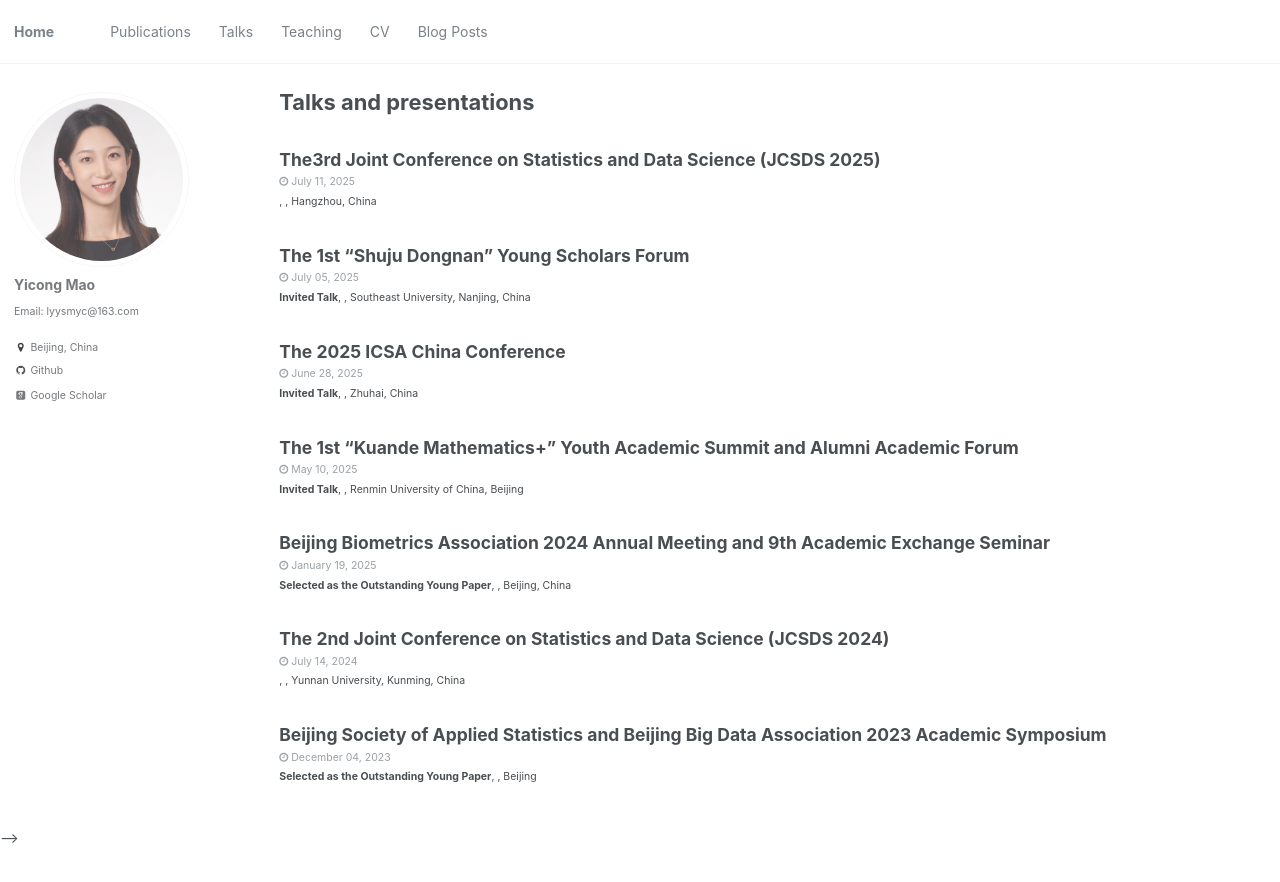
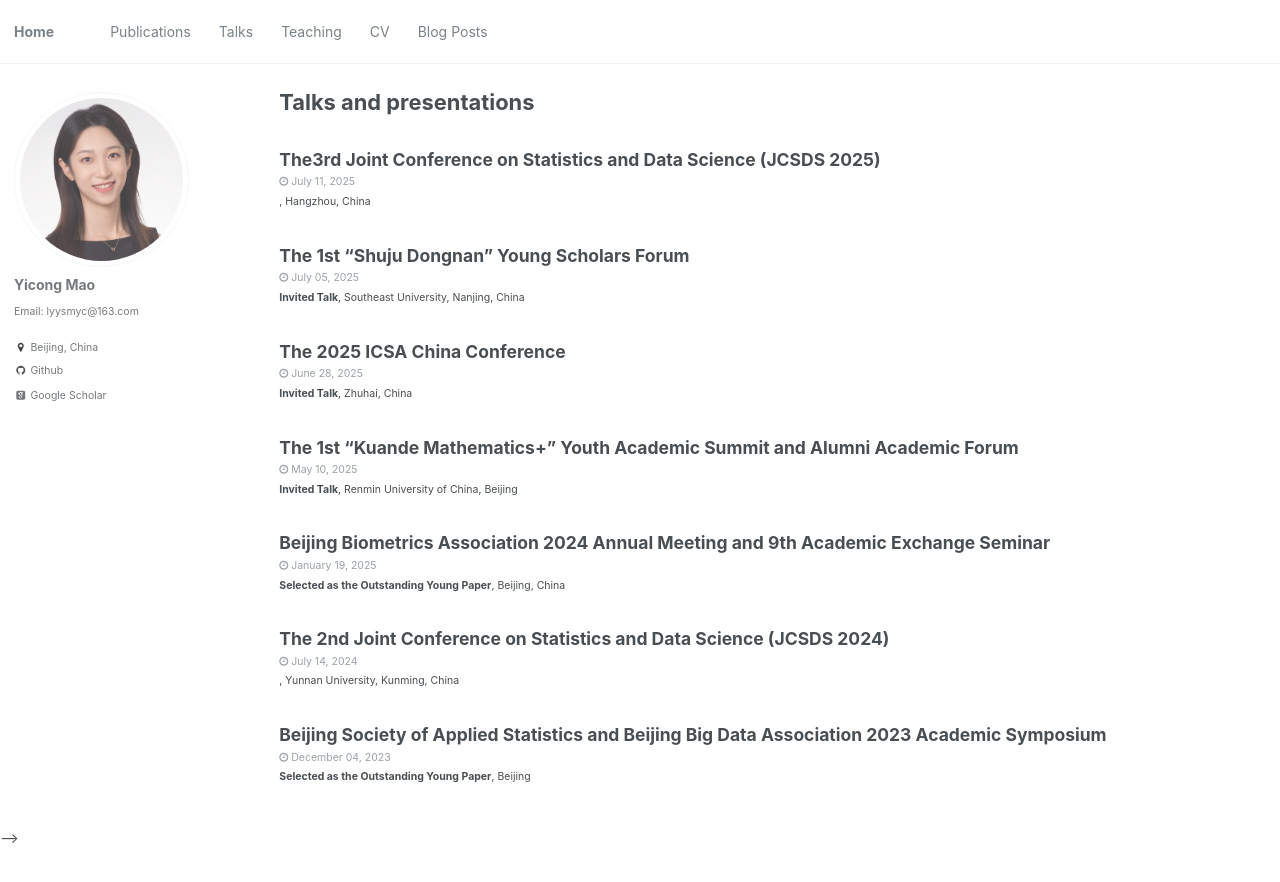
Before and after one commit to Yicong1225/Yicong1225.github.io, a Jekyll site: the page built from _pages/talks.html, in a window 1280 px wide and 974 px high. Shown: the top 882 px of the window. Built offline with Jekyll 4.4.1, drawn with Linux system fonts in a browser that asks for light colours; some web fonts are replaced.

```diff
--- a/_includes/archive-single-talk.html
+++ b/_includes/archive-single-talk.html
@@ -36,7 +36,20 @@
       <p class="page__meta"><i class="fa fa-clock-o" aria-hidden="true"></i> {% include read-time.html %}</p>
     {% endif %}
     {% if post.date %}<p class="page__meta"><i class="fa fa-clock-o" aria-hidden="true"></i> {{ post.date | date: '%B %d, %Y' }}</p>{% endif %}
-    {% if post.venue %}<p class="archive__item-excerpt" itemprop="description">{{post.type}}, {{ post.venue }},  {{post.location}} {% endif %}
+   {%- assign obj = post -%}
+{%- assign talk_type = obj.talk_type | default: obj.type -%}
+
+{%- assign parts = "" | split: "|" -%}
+{%- if talk_type and talk_type != "" -%}
+  {%- assign parts = parts | push: talk_type -%}
+{%- endif -%}
+{%- if obj.location and obj.location != "" -%}
+  {%- assign parts = parts | push: obj.location -%}
+{%- endif -%}
+
+{%- if parts.size > 0 -%}
+  <p class="archive__item-excerpt" itemprop="description">{{ parts | join: ", " }}</p>
+{%- endif -%}
     {% if post.excerpt %}<p class="archive__item-excerpt" itemprop="description">{{ post.excerpt | markdownify }}</p>{% endif %}
   </article>
 </div>
```
